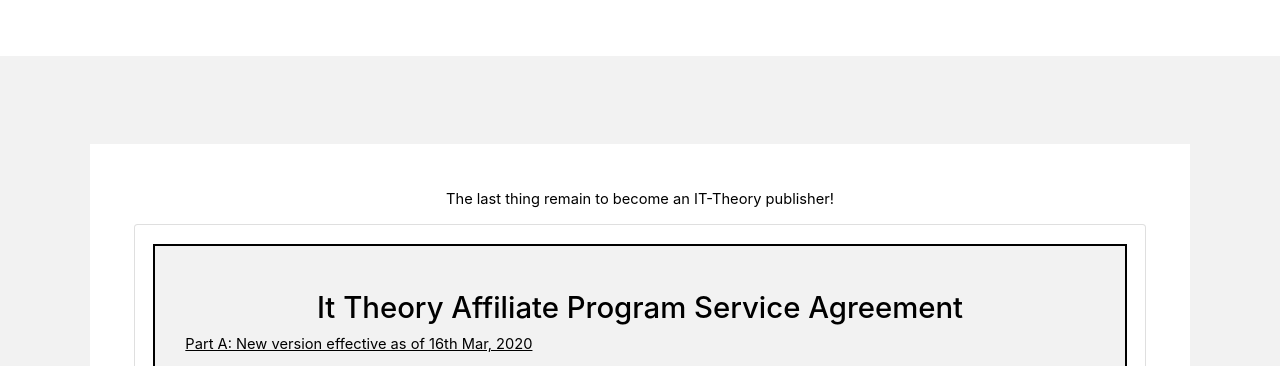
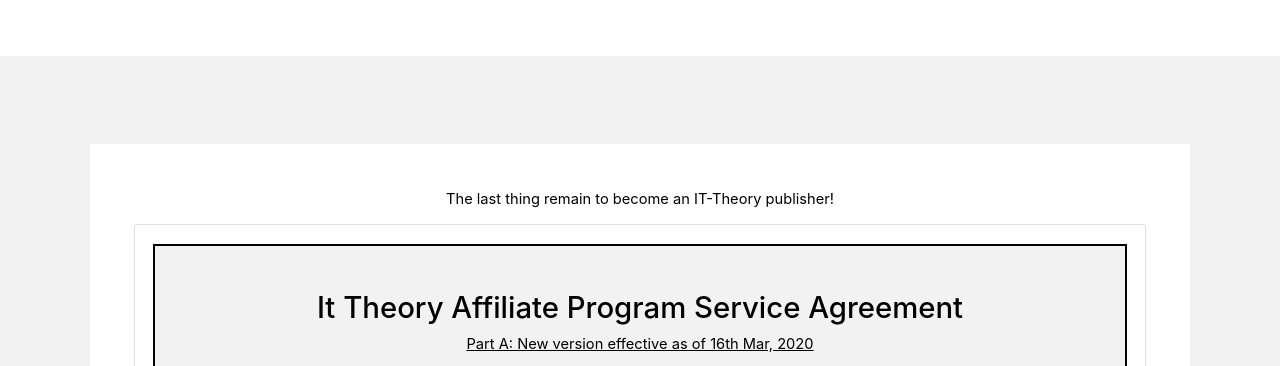
Before and after one commit to Quazi-Reza/affiliate-project, a plain HTML site: page end.html in a window 1280 px wide. Shown: the part 523-889 px from the top of the page. Drawn offline with nearby package versions, Linux system fonts and the light colour scheme.

Commit message:
agrement

```diff
--- a/assets/css/main.css
+++ b/assets/css/main.css
@@ -22,6 +22,9 @@
 	color: black;
 	text-align: center;
 
+}
+.MsoNormal{
+	text-align: center;
 }
 #inner_protocol{
 	height: 500px;
--- a/end.html
+++ b/end.html
@@ -93,7 +93,7 @@
 
                                     <h2 class="text-center">It Theory Affiliate Program Service Agreement</h2>
 
-                                    <p class="MsoNormal" style="margin-left:0cm;vertical-align:baseline;"><u>Part A: New version effective as of 16th Mar, 2020</u></p>
+                                    <p class="MsoNormal text-center" style="margin-left:0cm;vertical-align:baseline;"><u>Part A: New version effective as of 16th Mar, 2020</u></p>
 
                                     <p class="MsoNormal" style="margin-left:36.0pt;text-align:left;vertical-align:baseline;" align="left">This IT-Theory Affiliate Program Service Agreement (the “Agreement”) contains the terms and conditions that govern your participation in the IT-Theory Affiliate Program (the “Program”). “IT-Theory” or “our” means Alibaba.com Singapore E-Commerce Private Limited (“IT-Theory Global”), a company incorporated under the laws of Singapore and having its registered address at 8 Shenton Way, #45-01 AXA Tower, Singapore and IT-Theory Russia Holding Pte. Ltd (“IT-Theory Russia”), a company incorporated under the laws of Singapore and having its registered address at 8 Shenton Way, #45-01 AXA Tower, Singapore. “You”, “your” or “Participant” means the applicant for the Program. Each of IT-Theory and Participant is referred to as a “Party” and collectively as “Parties”.</p>
 
```
